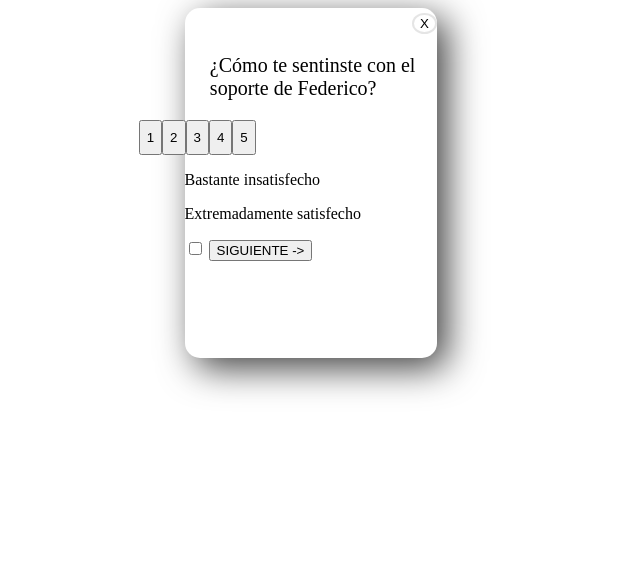
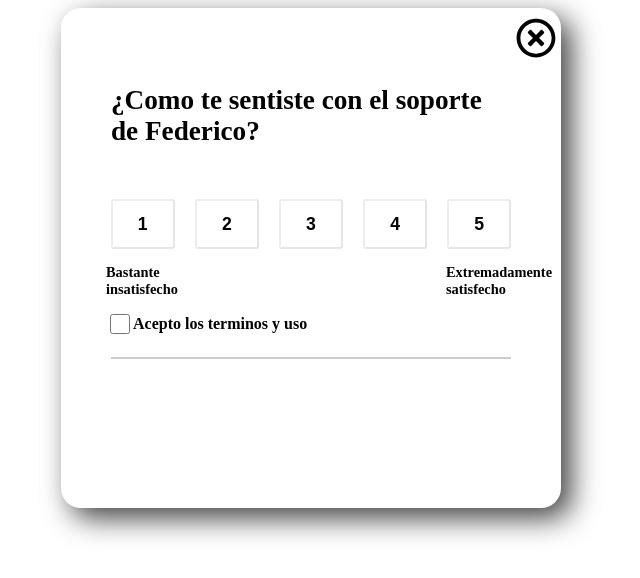
Before and after one commit to mauro4889/challenge-002, a plain HTML site: page index.html in a window 1280 px wide. Shown: the whole page, without its empty margins (329-969 px from the left). Drawn offline with Linux system fonts and the light colour scheme.

Commit message:
se agrego hr y se le dio estilo

```diff
--- a/index.css
+++ b/index.css
@@ -1,35 +1,89 @@
-.main{
-    width: 100%;
+body{
+display: flex;
+justify-content: center;
+}
+.container{
+    width: 500px;
     height: 500px;
     display: flex;
-    justify-content: center;
+    flex-direction: column;
+    align-items: center;
+    box-shadow: 10px 10px 29px 0px rgba(0,0,0,0.75);
+    -webkit-box-shadow: 10px 10px 29px 0px rgba(0,0,0,0.75);
+    -moz-box-shadow: 10px 10px 29px 0px rgba(0,0,0,0.75);
+    border-radius: 20px;
 }
-.txtPregunta{
+
+.imgClose{
+    width: 8%;
+    height: 8%;
+    margin-left: 90%;
+    margin-top: 2%;
+}
+.pPregunta{
+    display: flex;
+    margin-left: 10%;
+    margin-right: 10%;
+    font-size: 170%;
+    font-weight: bold;
+}
+.botones{
+    margin-top: 5%;
+    width: 99%;
+    height: 10%;
     display: flex;
     justify-content: center;
-    font-size: 20px;
-    align-content: center;
-    margin-left: 10%;
+    align-items: center;
 }
-.cerrar{
-    display: flex;
-    border-radius: 100%;
-    margin-left: 90%;
-    margin-top: 2%;
-    border: 2px solid rgba(0,0,0,0.1);
+.btnButton{
+    width: 13%;
+    height: 100%;
+    margin: auto 2%;
+    font-weight: bold;
+    font-size: 110%;
+    border-color: rgba(0,0,0,0.1);
     background-color: white;
 }
-.container{
+
+input:hover{
+    background-color: #FF0099;
+    box-shadow: -1px 10px 25px -5px rgba(0,0,0,0.75);
+    -webkit-box-shadow: -1px 10px 25px -5px rgba(0,0,0,0.75);
+    -moz-box-shadow: -1px 10px 25px -5px rgba(0,0,0,0.75);
+}
+.pSatisfecho{
+    width: 100%;
+    height: 10%;
+    display: flex;
+    justify-content: space-between;
+    font-size: 90%;
+    font-weight: bold;
+}
+.p1{
     width: 20%;
-    height: 70%;
-    box-shadow: 10px 10px 36px 0px rgba(0,0,0,0.75);
-    -webkit-box-shadow: 10px 10px 36px 0px rgba(0,0,0,0.75);
-    -moz-box-shadow: 10px 10px 36px 0px rgba(0,0,0,0.75);
-    border-radius: 15px;
+    height: 100%;
+    margin-left: 9%;
 }
-.botones{
+.p2{
+    width: 20%;
+    height: 100%;
+    margin-right: 3%;
+}
+.condiciones{
+    width: 82%;
     display: flex;
-    width: 10%;
-    height: 10%;
-    justify-content: center;
+    justify-content: flex-start;
+    align-items: center;
+    font-weight: bold;
 }
+input{
+    width: 20px;
+    height: 20px;
+    border-radius: 3px;
+}
+hr{
+    background-color: rgba(0,0,0,0.2);
+    width: 80%;
+    height: 0.3%;
+    border: none;
+}
--- a/index.html
+++ b/index.html
@@ -8,24 +8,32 @@
     <title>Document</title>
 </head>
 <body>
-    <div class="main">
     <div class="container">
-        <button class="cerrar">X</button>
-        <p class="txtPregunta">¿Cómo te sentinste con el soporte de Federico?</p>
+        <img src="./adds/times-circle-regular.svg" alt="close" class="imgClose">
+        <div class="pPregunta">
+            <p>¿Como te sentiste con el soporte de Federico?</p>
+        </div>
         <div class="botones">
-            <button>1</button>
-            <button>2</button>
-            <button>3</button>
-            <button>4</button>
-            <button>5</button>
+           <input type="button" value="1" class="btnButton">
+           <input type="button" value="2" class="btnButton">
+           <input type="button" value="3" class="btnButton">
+           <input type="button" value="4" class="btnButton">
+           <input type="button" value="5" class="btnButton">
         </div>
-        <div class="txtInferior">
-            <p>Bastante insatisfecho</p>
-            <p>Extremadamente satisfecho</p>
+        <div class="pSatisfecho">
+            <div class="p1">
+                <p>Bastante insatisfecho</p>
+            </div>
+            <div class="p2">
+                <p>Extremadamente satisfecho</p>
+            </div>
         </div>
-        <input type="checkbox">
-        <button>SIGUIENTE -></button>
+        <div class="condiciones">
+            <input type="checkbox" class="chkAceptar">
+            <p>Acepto los terminos y uso</p>
+        </div>
+        <hr>
     </div>
-    </div>
+
 </body>
 </html>
```
Also changed, not shown: adds/times-circle-regular.svg (added).
